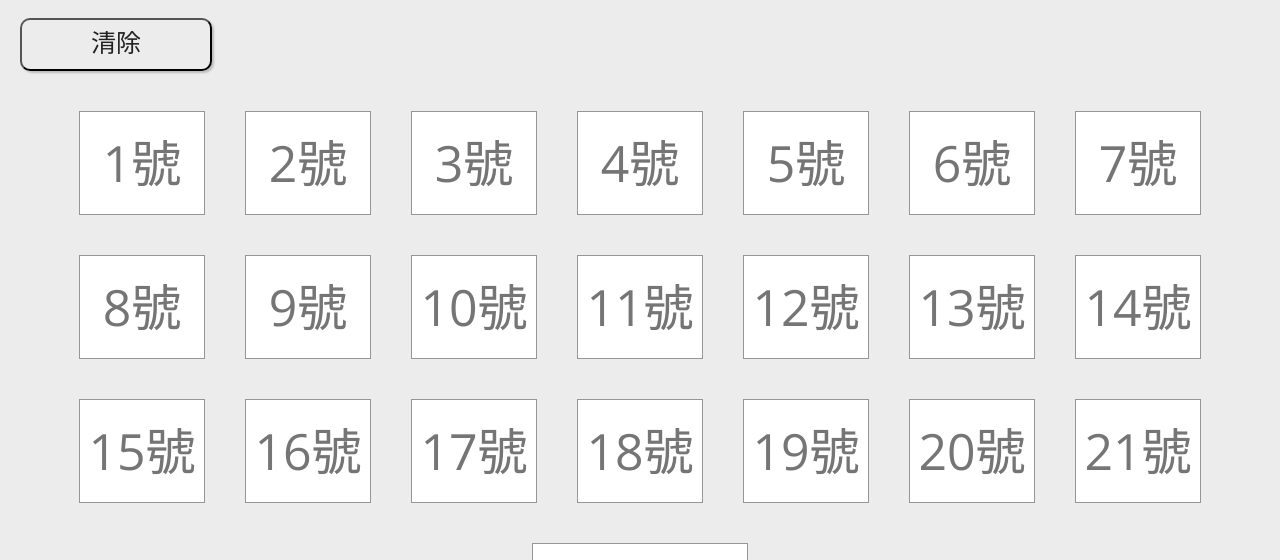
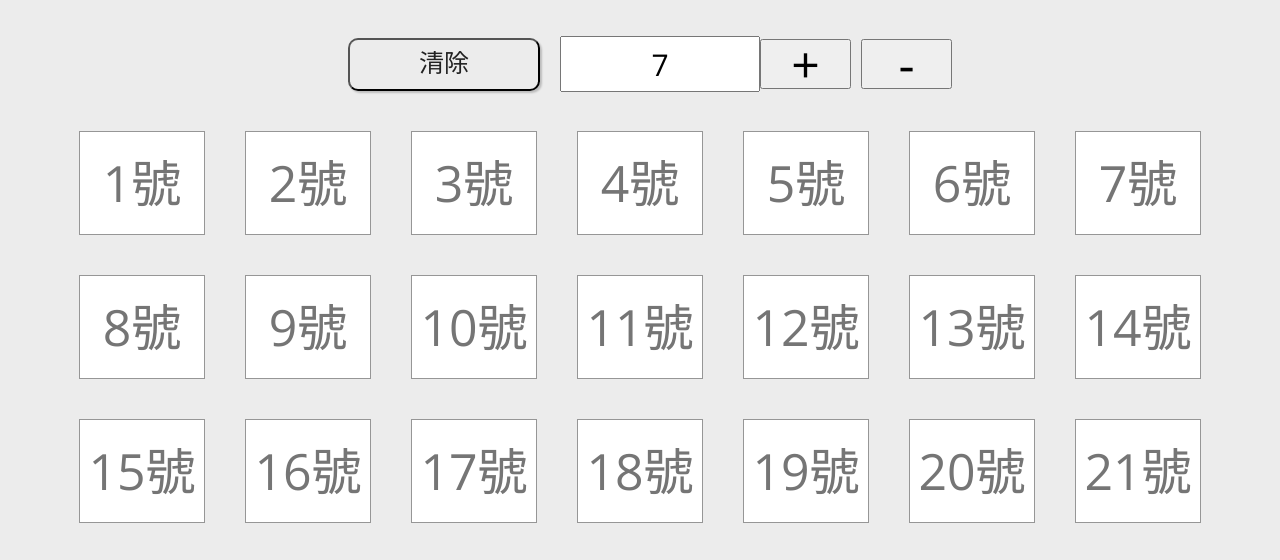
Before and after one commit to roosterhack/luckynumbers, a website built with Parcel: page index.html in a window 1280 px wide. Shown: the part 173-733 px from the top of the page. Built offline with nearby package versions, Linux system fonts and the light colour scheme.

Commit message:
add new logic and updte layout

```diff
--- a/css/main.css
+++ b/css/main.css
@@ -161,7 +161,7 @@ textarea {
 
 .clearfix::before,
 .clearfix::after {
-  content: ' ';
+  content: " ";
   display: table;
 }
 
@@ -209,20 +209,20 @@ textarea {
   }
 
   a[href]::after {
-    content: ' (' attr(href) ')';
+    content: " (" attr(href) ")";
   }
 
   abbr[title]::after {
-    content: ' (' attr(title) ')';
+    content: " (" attr(title) ")";
   }
 
   /*
    * Don't show links that are fragment identifiers,
    * or use the `javascript:` pseudo protocol
    */
-  a[href^='#']::after,
-  a[href^='javascript:']::after {
-    content: '';
+  a[href^="#"]::after,
+  a[href^="javascript:"]::after {
+    content: "";
   }
 
   pre {
@@ -264,7 +264,7 @@ textarea {
 body {
   margin: 0;
   padding: 0;
-  font-family: 'Open Sans', sans-serif;
+  font-family: "Open Sans", sans-serif;
   background-color: #ececec;
 }
 
@@ -280,9 +280,9 @@ section {
   align-items: center; */
 }
 .outterWrapper label {
-align-self: center;
-margin: 40px 0;
-font-size: 2rem;
+  align-self: center;
+  margin: 40px 0;
+  font-size: 2rem;
 }
 
 .outterWrapper label select {
@@ -294,7 +294,7 @@ h1 {
   text-align: center;
   color: #aa381e;
   text-shadow: 1px 1px 1px #000;
-  font-family: 'Chewy';
+  font-family: "Chewy";
   font-size: 2rem;
 }
 
@@ -314,7 +314,7 @@ h1 {
   width: 12rem;
   box-shadow: 2px 2px 2px rgba(0, 0, 0, 0.2);
   text-transform: uppercase;
-  font-family: 'Chewy';
+  font-family: "Chewy";
   color: #fff;
   margin: 20px;
 }
@@ -340,8 +340,8 @@ h1 {
   border-bottom: 1px solid red;
 }
 
-input[type='number']::-webkit-inner-spin-button,
-input[type='number']::-webkit-outer-spin-button {
+input[type="number"]::-webkit-inner-spin-button,
+input[type="number"]::-webkit-outer-spin-button {
   -webkit-appearance: none;
   margin: 0;
 }
@@ -356,7 +356,7 @@ input[type='number']::-webkit-outer-spin-button {
   margin: 20px;
 }
 
-input[type='number'] {
+input[type="number"] {
   -moz-appearance: textfield;
 }
 
@@ -384,7 +384,7 @@ input[type='number'] {
 }
 
 .hide {
-  display:none;
+  display: none;
 }
 
 .buttonWrapper {
@@ -399,3 +399,35 @@ input[type='number'] {
   padding: 1rem 2rem;
   font-size: 2rem;
 }
+
+#numOfResults {
+  width: 15%;
+  display: block;
+  font-size: 30px;
+  height: 50px;
+  text-align: center;
+}
+
+.flex {
+  display: flex;
+  justify-content: center;
+  align-items: center;
+}
+
+.button-wrapper {
+  width: 15%;
+}
+
+.button-wrapper button {
+  width: 50%;
+  height: 50px;
+  font-size: 50px;
+  text-align: center;
+  display: flex;
+  align-items: center;
+  justify-content: center;
+}
+
+.button-wrapper button:first-child {
+  margin-right: 10px;
+}
--- a/index.html
+++ b/index.html
@@ -225,7 +225,25 @@
     </section>
     <section id="markSix">
       <h1>六合彩</h1>
-      <button type="button" id="clearNums" class="generate clear">清除</button>
+      <div class="flex">
+        <button type="button" id="clearNums" class="generate clear">
+          清除
+        </button>
+
+        <input
+          id="numOfResults"
+          type="number"
+          min="1"
+          max="7"
+          step="1"
+          value="7"
+          placeholder="顯示多少個數字?"
+        />
+        <div class="button-wrapper flex">
+          <button onclick="increment()">+</button>
+          <button onclick="decrement()">-</button>
+        </div>
+      </div>
       <div class="numSelect">
         <div class="quantity">
           <input
--- a/js/main.js
+++ b/js/main.js
@@ -6,6 +6,16 @@ var markSixSelectButton = document.getElementById("markSixSelect");
 var horseSelectButton = document.getElementById("horseSelect");
 var clearHorseBetButton = document.getElementById("clearHorseBets");
 var generateHorseBetsButton = document.getElementById("generateHorseBets");
+var numOfResults = document.getElementById("numOfResults");
+
+// number of results
+function increment() {
+  document.getElementById("numOfResults").stepUp();
+  console.log("dashdaksjh");
+}
+function decrement() {
+  document.getElementById("numOfResults").stepDown();
+}
 //get all input numbers
 
 const showHideSection = () => {
@@ -75,11 +85,11 @@ const generateNums = () => {
 
   if (bets.length >= 500) return null;
 
-  let hasValue = false;
+  // let hasValue = false;
 
   var lastResults = inputNums.map((n) => {
     if (n) {
-      hasValue = true;
+      // hasValue = true;
       return Number(n);
     }
     return null;
@@ -88,8 +98,7 @@ const generateNums = () => {
   //get random numbers
   var numbers = [];
 
-  // const numOfEachBet = hasValue ? 6 : 7;
-  const numOfEachBet = 7;
+  const numOfEachBet = numOfResults.value;
 
   while (numbers.length < numOfEachBet) {
     var random = Math.floor(Math.random() * 49) + 1;
```
